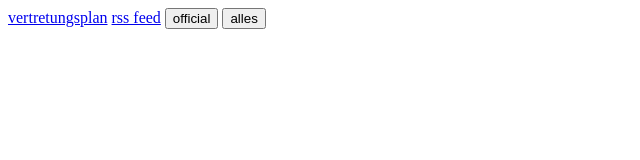
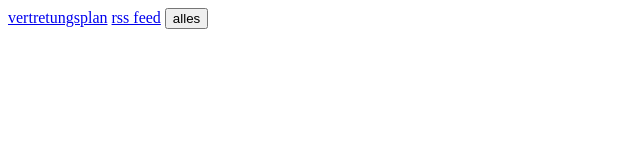
Before and after one commit to nunq/vplan, a plain HTML site: page vp.html in a window 1280 px wide. Shown: the whole page, without its empty margins (0-640 px from the left). Drawn offline with Linux system fonts and the light colour scheme.

Commit message:
forgot to remove the button

```diff
--- a/vp.html
+++ b/vp.html
@@ -4,6 +4,6 @@
 <meta charset="utf-8">
 <title>vplan</title>
 </head><body>
-<a onclick="redir()" href="#">vertretungsplan</a> <a href="./vp.rss">rss feed</a> <button onclick="redir()">official</button> <button onclick="showall()">alles</button>
+<a onclick="redir()" href="#">vertretungsplan</a> <a href="./vp.rss">rss feed</a> <button onclick="showall()">alles</button>
 <div id="c">
 </div><script src="./script.js"></script></body></html>
```
